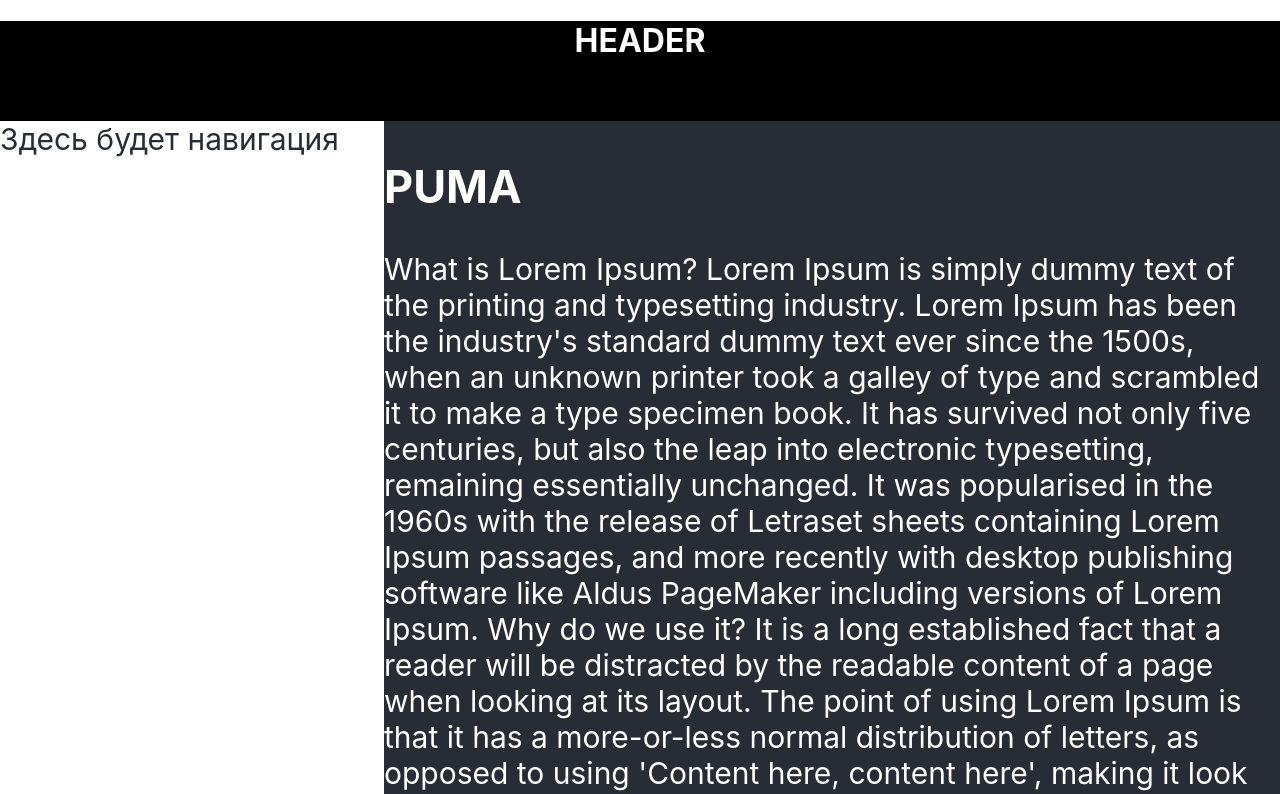
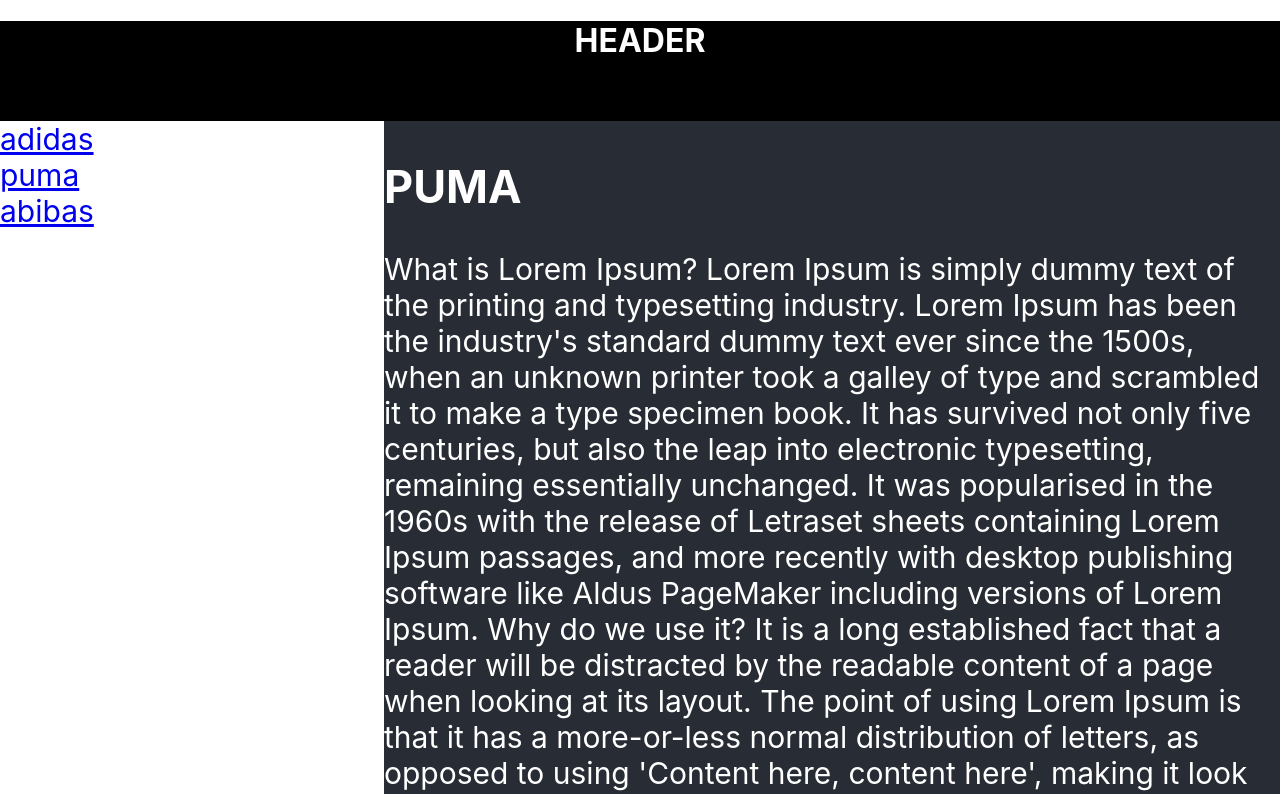
Before and after one commit to mabar84/microtasks, a React (Create React App) app: page /puma in a window 1280 px wide. Shown: the top 794 px of the page. Built offline with nearby package versions, Linux system fonts and the light colour scheme.

Commit message:
react-router-dom les3 NavLink is done

```diff
--- a/src/App.tsx
+++ b/src/App.tsx
@@ -3,7 +3,7 @@
 import {PageOne} from "./components/pages/PageOne";
 import {PageTwo} from "./components/pages/PageTwo";
 import {PageThree} from "./components/pages/PageThree";
-import {Navigate, Route, Routes} from "react-router-dom";
+import {Navigate, NavLink, Route, Routes} from "react-router-dom";
 import {Error404} from "./components/pages/Error404";
 
 function App() {
@@ -12,7 +12,9 @@
             <div className={styles.header}><h1>HEADER</h1></div>
             <div className={styles.body}>
                 <div className={styles.nav}>
-                    Здесь будет навигация
+                    <NavLink to='adidas'>adidas</NavLink>
+                    <NavLink to='puma'>puma</NavLink>
+                    <NavLink to='abibas'>abibas</NavLink>
                 </div>
                 <div className={styles.content}>
                     <Routes>
@@ -20,7 +22,7 @@
                         <Route path='puma' element={<PageTwo/>}/>
                         <Route path='abibas' element={<PageThree/>}/>
                         <Route path='404' element={<Error404/>}/>
-                        <Route path='*' element={<Navigate to='404'/>}/>
+                        <Route path='*' element={<Navigate to='page/error'/>}/>
                         <Route path='' element={<Navigate to='puma'/>}/>
                     </Routes>
                 </div>
--- a/src/components/Site.module.css
+++ b/src/components/Site.module.css
@@ -16,7 +16,8 @@
     width: 30%;
     color: #282c34;
     font-size: 30px;
-
+    display: flex;
+    flex-direction: column;
 }
 
 .content {
```
